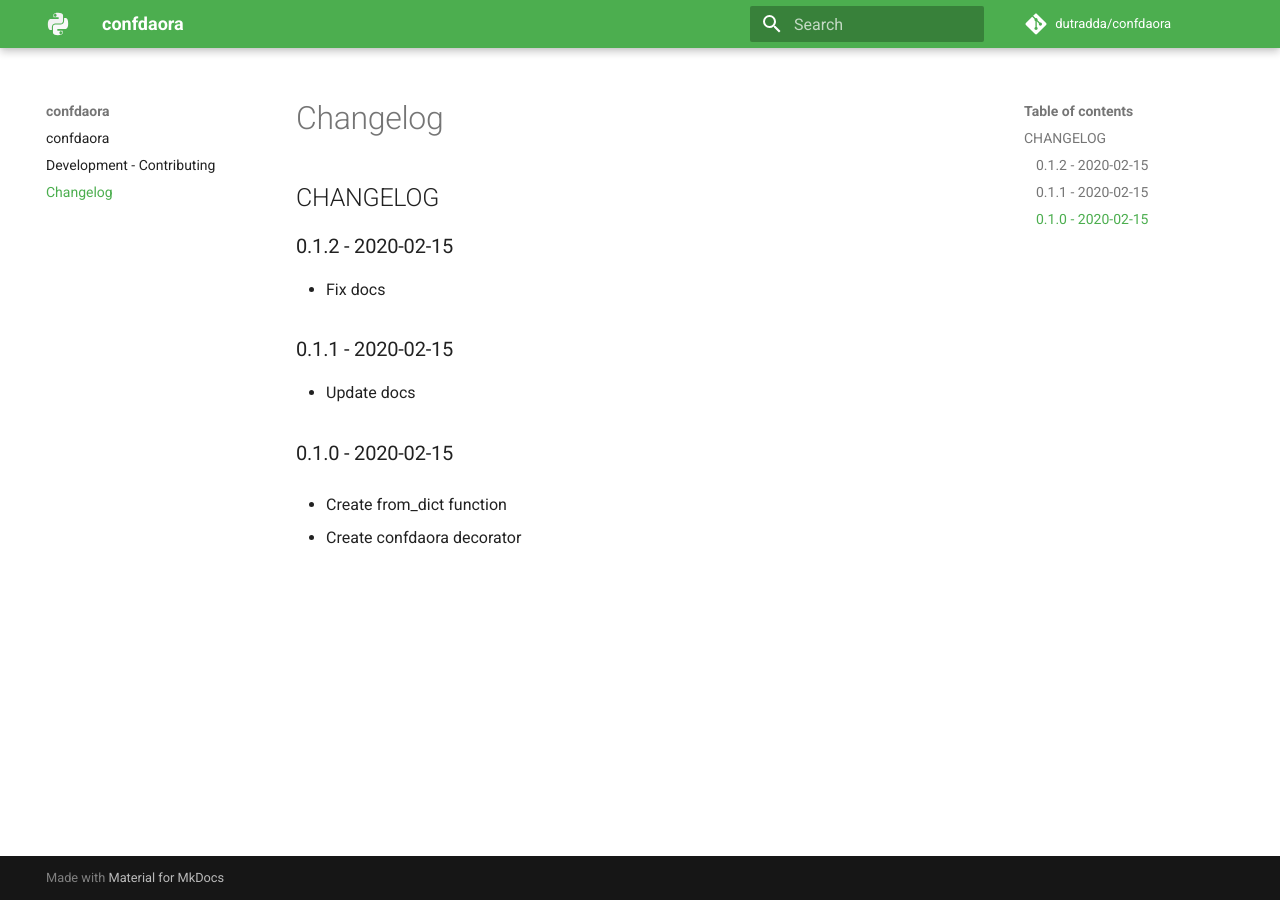
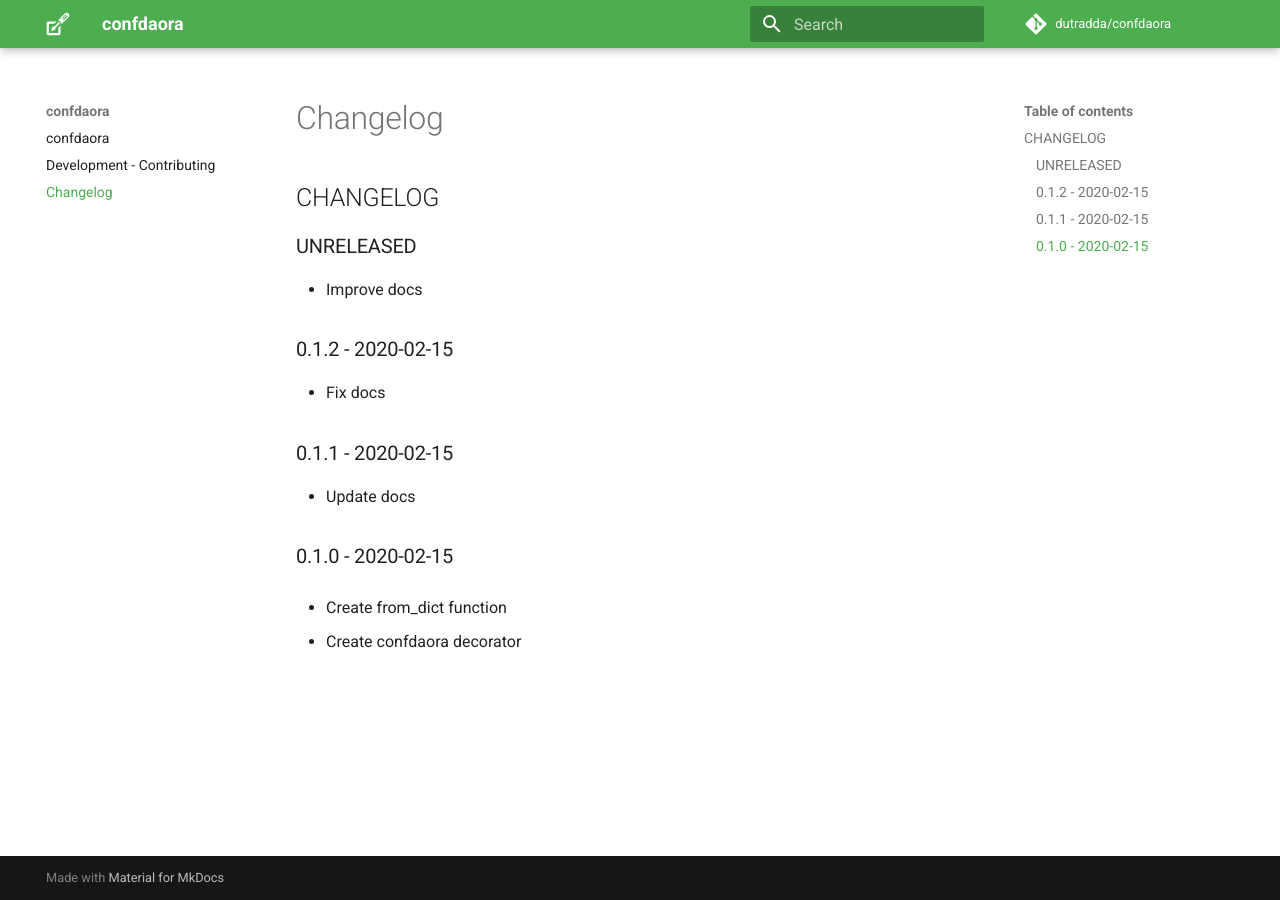
Before and after one commit to dutradda/confdaora, an MkDocs documentation site: the page built from docs/changelog.md, in a window 1280 px wide. Built offline with MkDocs 1.6.1 and Material for MkDocs 9.7.7, drawn with Linux system fonts in a browser that asks for light colours; comment, search, counter and statistics services are not loaded.

Commit message:
Improve docs

```diff
--- a/docs/changelog.md
+++ b/docs/changelog.md
@@ -1,4 +1,8 @@
 ## CHANGELOG
+
+### UNRELEASED
+
+ - Improve docs
 
 ### 0.1.2 - 2020-02-15
 
--- a/mkdocs.yml
+++ b/mkdocs.yml
@@ -6,7 +6,7 @@ theme:
     palette:
       primary: 'green'
       accent: 'grey'
-    logo: 'python-white.svg'
+    logo: 'confdaora-white.svg'
     favicon: 'favicon.png'
 
 repo_name: dutradda/confdaora
```
Also changed, not shown: CHANGELOG.md (+4 -0 lines), docs/confdaora-tool.svg (added), docs/confdaora-white.svg (added), docs/confdaora.svg, docs/favicon.png, docs/python-white.svg (deleted).
